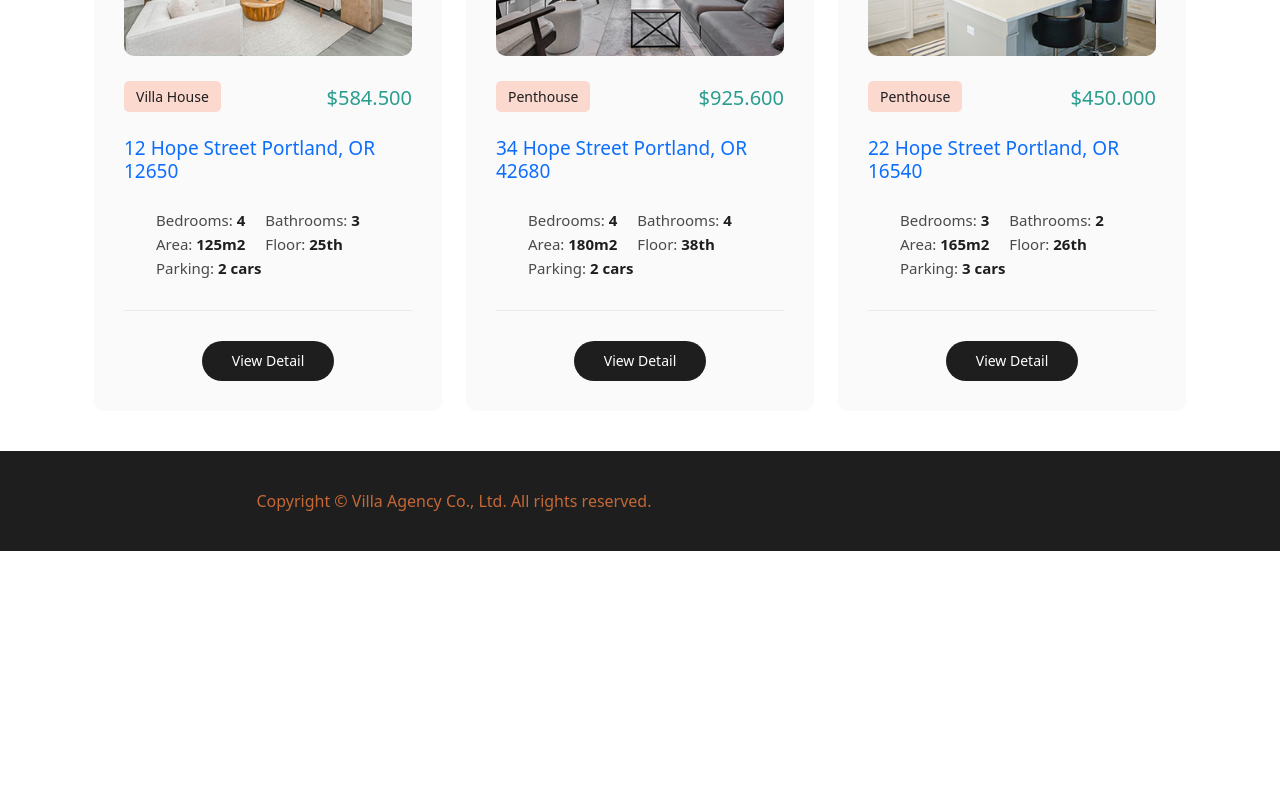
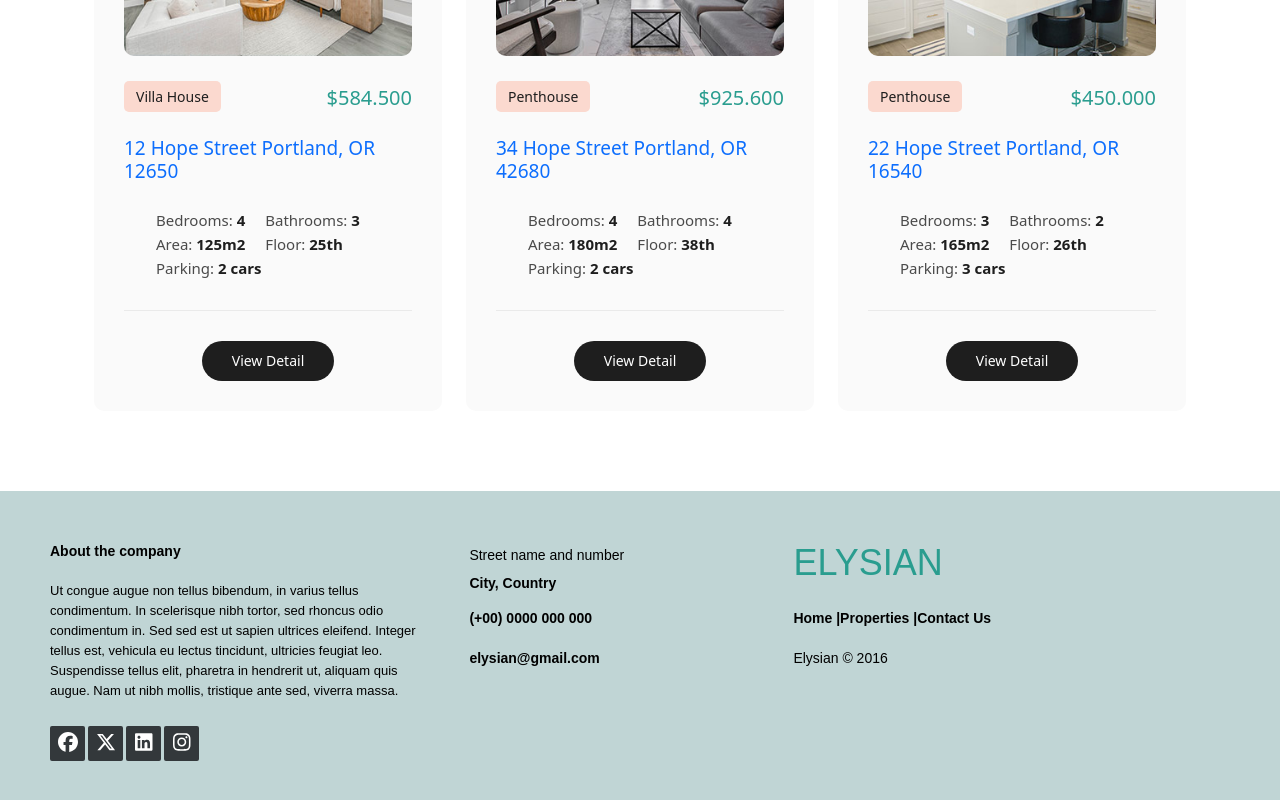
Before and after one commit to VatsalSutariyaDeveloper/Elysian, a React (Create React App) app: page / in a window 1280 px wide. Shown: the part 4917-5717 px from the top of the page. Before the commit the page ends 5468 px from the top, so only its background shows below. Built offline with nearby package versions, Linux system fonts and the light colour scheme; a web font is replaced by a local one.

Commit message:
footer change

```diff
--- a/src/components/global/Footer.jsx
+++ b/src/components/global/Footer.jsx
@@ -1,14 +1,46 @@
-import React from 'react'
+import React from 'react';
+import { Link } from 'react-router-dom';
+import { FontAwesomeIcon } from '@fortawesome/react-fontawesome'
+import { faXTwitter, faFontAwesome, faFacebook, faLinkedin, faInstagram } from '@fortawesome/free-brands-svg-icons'
 
 const Footer = () => {
     return (
         <div>
-            <footer>
-                <div className="container">
-                    <div className="col-lg-8">
-                        <p className='mb-0'>Copyright © Villa Agency Co., Ltd. All rights reserved.
-                        </p>
+            <footer className="footer">
+                <div className="footer-left col-md-4 col-sm-6">
+                    <p className="about">
+                        <span> About the company</span> Ut congue augue non tellus bibendum, in varius tellus condimentum. In scelerisque nibh tortor, sed rhoncus odio condimentum in. Sed sed est ut sapien ultrices eleifend. Integer tellus est, vehicula eu lectus tincidunt,
+                        ultricies feugiat leo. Suspendisse tellus elit, pharetra in hendrerit ut, aliquam quis augue. Nam ut nibh mollis, tristique ante sed, viverra massa.
+                    </p>
+                    <div className="icons">
+                       <Link to="https://www.facebook.com/"><i><FontAwesomeIcon icon={faFacebook} /></i></Link>
+                       <Link to="https://www.facebook.com/"><i><FontAwesomeIcon icon={faXTwitter} /></i></Link>
+                       <Link to="https://www.linkedin.com/"><i><FontAwesomeIcon icon={faLinkedin} /></i></Link>
+                       <Link to="https://www.instagram.com/"><i><FontAwesomeIcon icon={faInstagram} /></i></Link>
                     </div>
+                </div>
+                <div className="footer-center col-md-4 col-sm-6">
+                    <div>
+                        <i className="fa fa-map-marker"></i>
+                        <p><span> Street name and number</span> City, Country</p>
+                    </div>
+                    <div>
+                        <i className="fa fa-phone"></i>
+                        <p> (+00) 0000 000 000</p>
+                    </div>
+                    <div>
+                        <i className="fa fa-envelope"></i>
+                        <p> elysian@gmail.com</p>
+                    </div>
+                </div>
+                <div className="footer-right col-md-4 col-sm-6">
+                    <h2 className='footer_text'>ELYSIAN</h2>
+                    <p className="menu">
+                        <Link to='/'> Home</Link> |
+                        <Link to='/properties'> Properties</Link> |
+                        <Link to='/contact-us'> Contact Us</Link>
+                    </p>
+                    <p className="name"> Elysian &copy; 2016</p>
                 </div>
             </footer>
         </div>
--- a/src/components/home/index.jsx
+++ b/src/components/home/index.jsx
@@ -12,8 +12,6 @@ import infoIcon1 from '../../assets/images/info-icon-01.png'
 import infoIcon2 from '../../assets/images/info-icon-02.png'
 import infoIcon3 from '../../assets/images/info-icon-03.png'
 import infoIcon4 from '../../assets/images/info-icon-04.png'
-import phoneImg from '../../assets/images/phone-icon.png'
-import emailImg from '../../assets/images/email-icon.png'
 import banner1 from '../../assets/images/banner-01.jpg'
 import banner2 from '../../assets/images/banner-02.jpg'
 import banner3 from '../../assets/images/banner-03.jpg'
@@ -32,7 +30,6 @@ const images = [
 const Hero = () => {
   const [loading, setLoading] = useState(true);
   const [activeCategory, setActiveCategory] = useState('all');
-  const [currentPage, setCurrentPage] = useState(1);
   useEffect(() => {
     const timeout = setTimeout(() => {
       setLoading(false);
--- a/src/index.css
+++ b/src/index.css
@@ -1214,37 +1214,175 @@ Contact Style
 Footer Style
 ---------------------------------------------
 */
-
-footer.footer-no-gap {
-    margin-top: 0px;
-}
-
-footer {
-    margin-top: 10px;
-    background-color: #1e1e1e;
-    min-height: 100px;
-    margin-bottom: 0px;
-}
-
-footer p {
+.footer_text{
+    -webkit-text-fill-color: #2a9d8f;
+}
+.footer {
+    -webkit-text-fill-color: black;
+    background-color: #c0d5d5;
+    width: 100%;
+    text-align: left;
+    font-family: sans-serif;
+    font-weight: bold;
+    font-size: 16px;
+    padding: 50px;
+    margin-top: 50px;
+}
+
+.footer .footer-left,
+.footer .footer-center,
+.footer .footer-right {
+    display: inline-block;
+    vertical-align: top;
+}
+
+
+/* footer left*/
+
+.footer .footer-left {
+    width: 33%;
+    padding-right: 15px;
+}
+
+.footer .about {
+    line-height: 20px;
+    color: black;
+    font-size: 13px;
+    font-weight: normal;
+    margin: 0;
+}
+
+.footer .about span {
+    display: block;
+    color: #ffffff;
+    font-size: 14px;
+    font-weight: bold;
+    margin-bottom: 20px;
+}
+
+.footer .icons {
+    margin-top: 25px;
+}
+
+.footer .icons a {
+    display: inline-block;
+    width: 35px;
+    height: 35px;
+    cursor: pointer;
+    background-color: #33383b;
+    border-radius: 2px;
+    font-size: 20px;
+    color: #ffffff;
     text-align: center;
-    line-height: 100px;
-    color: #c46837;
-    font-size: 16px;
-    font-weight: 400;
-}
-
-footer p a {
-    color: #fff;
-    transition: all .3s;
-    position: relative;
-    z-index: 3;
-}
-
-footer p a:hover {
-    opacity: 0.75;
-}
-
+    line-height: 35px;
+    margin-right: 3px;
+    margin-bottom: 5px;
+}
+
+
+/* footer center*/
+
+.footer .footer-center {
+    width: 30%;
+}
+
+.footer .footer-center i {
+    background-color: #33383b;
+    color: #ffffff;
+    font-size: 25px;
+    width: 38px;
+    height: 38px;
+    border-radius: 50%;
+    text-align: center;
+    line-height: 42px;
+    margin: 10px 15px;
+    vertical-align: middle;
+}
+
+.footer .footer-center i.fa-envelope {
+    font-size: 17px;
+    line-height: 38px;
+}
+
+.footer .footer-center p {
+    display: inline-block;
+    color: #ffffff;
+    vertical-align: middle;
+    margin: 0;
+}
+
+.footer .footer-center p span {
+    display: block;
+    font-weight: normal;
+    font-size: 14px;
+    line-height: 2;
+}
+
+.footer .footer-center p a {
+    color: #0099ff;
+    text-decoration: none;
+}
+
+
+/* footer right*/
+
+.footer .footer-right {
+    width: 35%;
+}
+
+.footer h2 {
+    color: #ffffff;
+    font-size: 36px;
+    font-weight: normal;
+    margin: 0;
+}
+
+.footer h2 span {
+    color: #0099ff;
+}
+
+.footer .menu {
+    color: #ffffff;
+    margin: 20px 0 12px;
+    padding: 0;
+}
+
+.footer .menu a {
+    display: inline-block;
+    line-height: 1.8;
+    text-decoration: none;
+    color: black;
+}
+
+.footer .menu a:hover {
+    color: #0099ff;
+}
+
+.footer .name {
+    color: #0099ff;
+    font-size: 14px;
+    font-weight: normal;
+    margin: 0;
+}
+
+@media (max-width: 767px) {
+    .footer {
+        font-size: 14px;
+    }
+
+    .footer .footer-left,
+    .footer .footer-center,
+    .footer .footer-right {
+        display: block;
+        width: 100%;
+        margin-bottom: 40px;
+        text-align: center;
+    }
+
+    .footer .footer-center i {
+        margin-left: 0;
+    }
+}
 
 /*
 ---------------------------------------------
```
Also changed, not shown: src/components/pages/Properties.jsx (line endings or trailing spaces).
